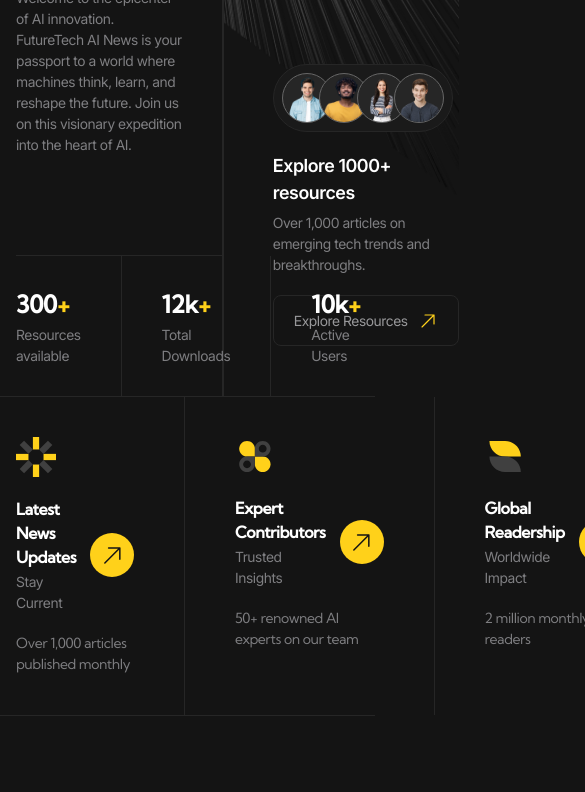
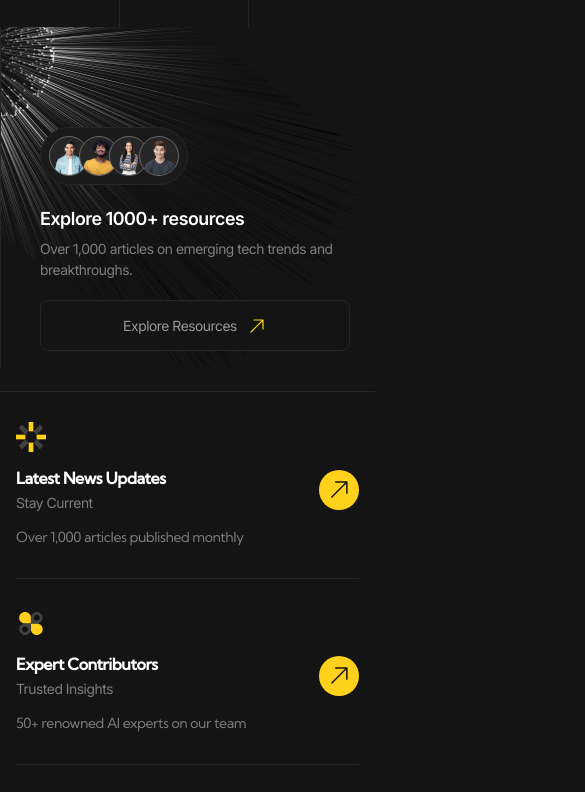
Before and after one commit to unusssualcode/FutureTech, a website with bundled scripts: page index.html in a window 390 px wide. Shown: the part 388-1180 px from the top of the page, 585 px wide, since content can reach past the window. Before the commit the page ends 1104 px from the top, so only its background shows below. Built offline with nearby package versions, Linux system fonts and the light colour scheme.

Commit message:
hero ready

```diff
--- a/styles/_utils.scss
+++ b/styles/_utils.scss
@@ -28,7 +28,7 @@
   &::before,
   ::after {
     position: absolute;
-    width: calc(100vw - var(--container-width) / 2);
+    width: calc((100vw - var(--container-width)) / 2);
     height: rem(1);
     background-color: var(--color-dark-15);
   }
--- a/styles/blocks/_advantage-card.scss
+++ b/styles/blocks/_advantage-card.scss
@@ -8,9 +8,17 @@
     row-gap: rem(20);
   }
 
+  @include mobile {
+    row-gap: rem(14);
+  }
+
   &__image {
     @include laptop {
       width: rem(40);
+    }
+
+    @include mobile {
+      width: rem(30);
     }
   }
 
@@ -28,6 +36,10 @@
       --circleMarginLeft: #{rem(14)};
 
       row-gap: rem(2);
+    }
+
+    @include mobile {
+      --circleSize: #{rem(40)};
     }
 
     &::after {
--- a/styles/blocks/_hero.scss
+++ b/styles/blocks/_hero.scss
@@ -2,7 +2,7 @@
 
 .hero {
   &__main {
-    @include tabler-above {
+    @include tablet-above {
       display: grid;
       grid-template-columns: 60% auto;
       grid-template-areas: "body resourses-preview" "metrics resourses-preview";
@@ -69,9 +69,13 @@
     grid-area: resourses-preview;
     padding-left: rem(80);
     padding-bottom: rem(80);
-    border-left: var(--border);
+
     background: url("../../images/resourses-preview/bg.png") 0 0 / cover
       no-repeat;
+
+    @include tablet-above {
+      border-left: var(--border);
+    }
 
     @include laptop {
       padding-left: rem(50);
@@ -81,6 +85,9 @@
     @include tablet {
       width: 100vw;
       margin-left: calc(var(--container-padding-x) * -1);
+      padding: rem(100) rem(40) rem(40);
+      background-image: url("../../images/resourses-preview/bg_tablet.png");
+      background-size: contain;
     }
   }
 
@@ -88,8 +95,10 @@
     border-block: var(--border);
 
     &-list {
+      @include tablet-above {
         display: grid;
         grid-template-columns: repeat(3, 1fr);
+      }
     }
 
     &-item {
@@ -103,6 +112,7 @@
         padding-block: rem(40);
       }
 
+      @include tablet-above {
         &:not(:first-child) {
           padding-left: var(--paddingX);
         }
@@ -112,5 +122,14 @@
           border-right: var(--border);
         }
       }
+
+      @include tablet {
+        padding-block: rem(30);
+
+        &:not(:last-child) {
+          border-bottom: var(--border);
         }
       }
+    }
+  }
+}
--- a/styles/blocks/_resourses-preview.scss
+++ b/styles/blocks/_resourses-preview.scss
@@ -19,4 +19,10 @@
       row-gap: rem(6);
     }
   }
+
+  &__button {
+    @include mobile-s {
+      width: 100%;
+    }
+  }
 }
--- a/styles/blocks/_team.scss
+++ b/styles/blocks/_team.scss
@@ -12,6 +12,10 @@
   @include laptop {
     --personImageSize: #{rem(50)};
     padding: rem(8);
+  }
+
+  @include tablet {
+    --personImageSize: #{rem(40)};
   }
 
   &__person {
```
Also changed, not shown: images/resourses-preview/bg_tablet.png (added), styles/main.css, 1 other file. Lines whose indentation alone changed are shown as unchanged.
